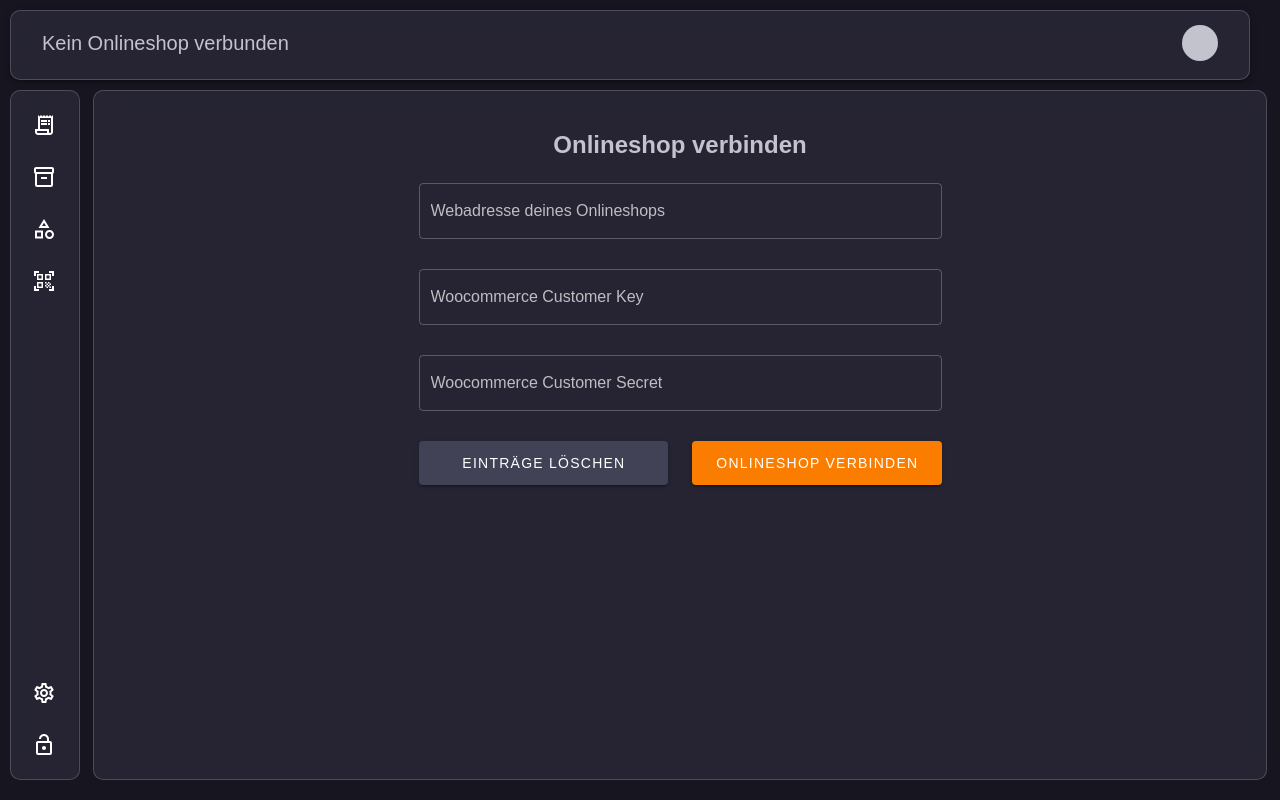
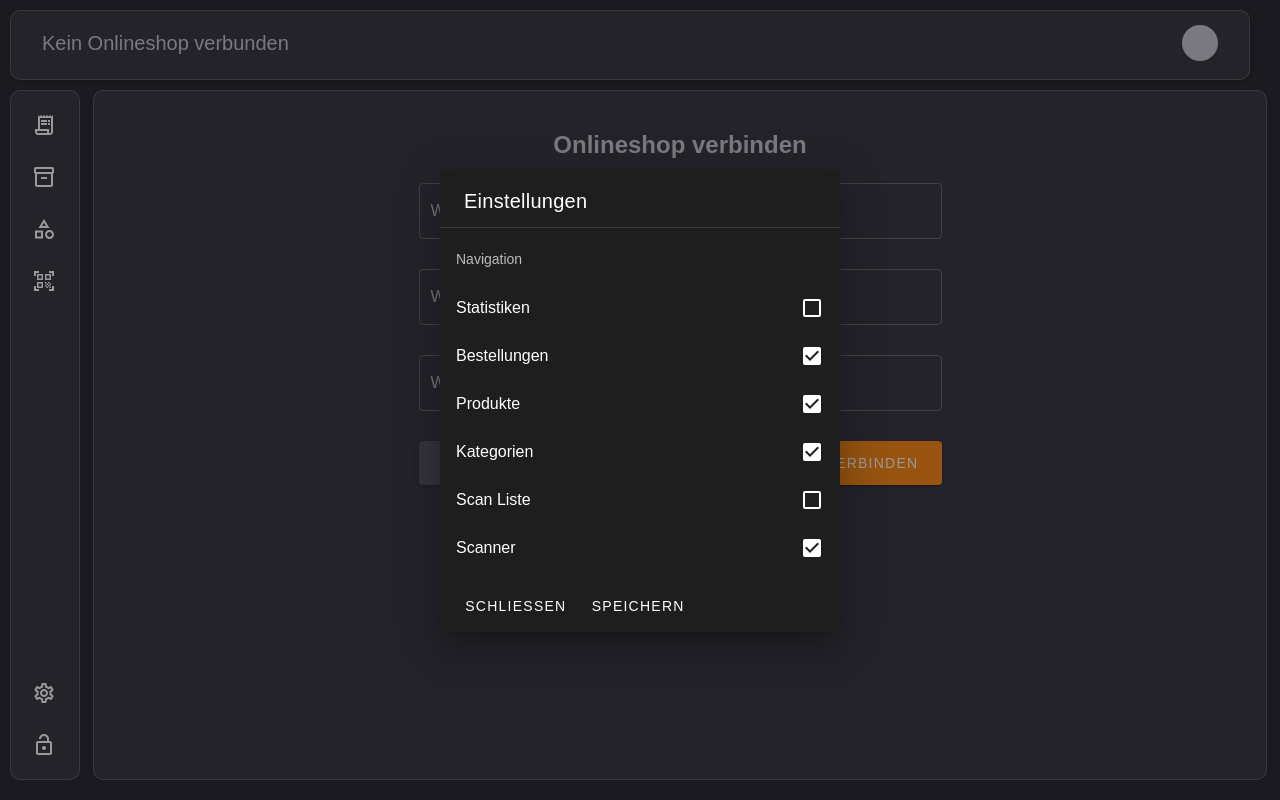
Before and after one commit to WhoopsImTop/woomanager, a Vue app: page / in a window 1280 px wide. Both pictures are taken after a click on the button 44 px from the left and 693 px from the top of the page. Built offline with nearby package versions, Linux system fonts and the light colour scheme.

Commit message:
add setting dialog

```diff
--- a/src/App.vue
+++ b/src/App.vue
@@ -1,5 +1,33 @@
 <template>
   <v-app dark>
+
+    <v-dialog
+      dark
+      class="glass2"
+      v-model="settingDialog"
+      max-width="400px"
+    >
+      <v-card>
+        <v-card-title>Einstellungen</v-card-title>
+        <v-divider></v-divider>
+        <v-list
+      flat
+    >
+      <v-subheader>Navigation</v-subheader>
+        <v-list-item v-for="(link, i) in links" :key="i">
+            <v-list-item-title>{{ link.name }}</v-list-item-title>
+          <v-list-item-action>
+            <v-checkbox v-model="link.active"></v-checkbox>
+          </v-list-item-action>
+        </v-list-item>
+      </v-list>
+      <v-card-actions>
+        <v-btn text @click="settingDialog=false">Schließen</v-btn>
+        <v-btn text @click="settingDialog=false">Speichern</v-btn>
+      </v-card-actions>
+      </v-card>
+    </v-dialog>
+
     <v-app-bar class="top-bar" app>
       <v-toolbar-title><a style="color:#c3c3ce; text-decoration: none" :href="`https://` + getSiteName" target="_blank">{{ getSiteName }}</a></v-toolbar-title>
         <v-spacer></v-spacer>
@@ -41,6 +69,7 @@
                 icon
                 link
                 dark
+                @click="settingDialog=true"
                 v-bind="attrs"
                 v-on="on"
               >
@@ -188,6 +217,7 @@ export default {
           active: true,
         }
       ],
+      settingDialog: false,
       customerKey: "",
       customerSecret: "",
       shopURL: "",
```
Also changed, not shown: 1 other file (tests, documents, lock files or other folders).
